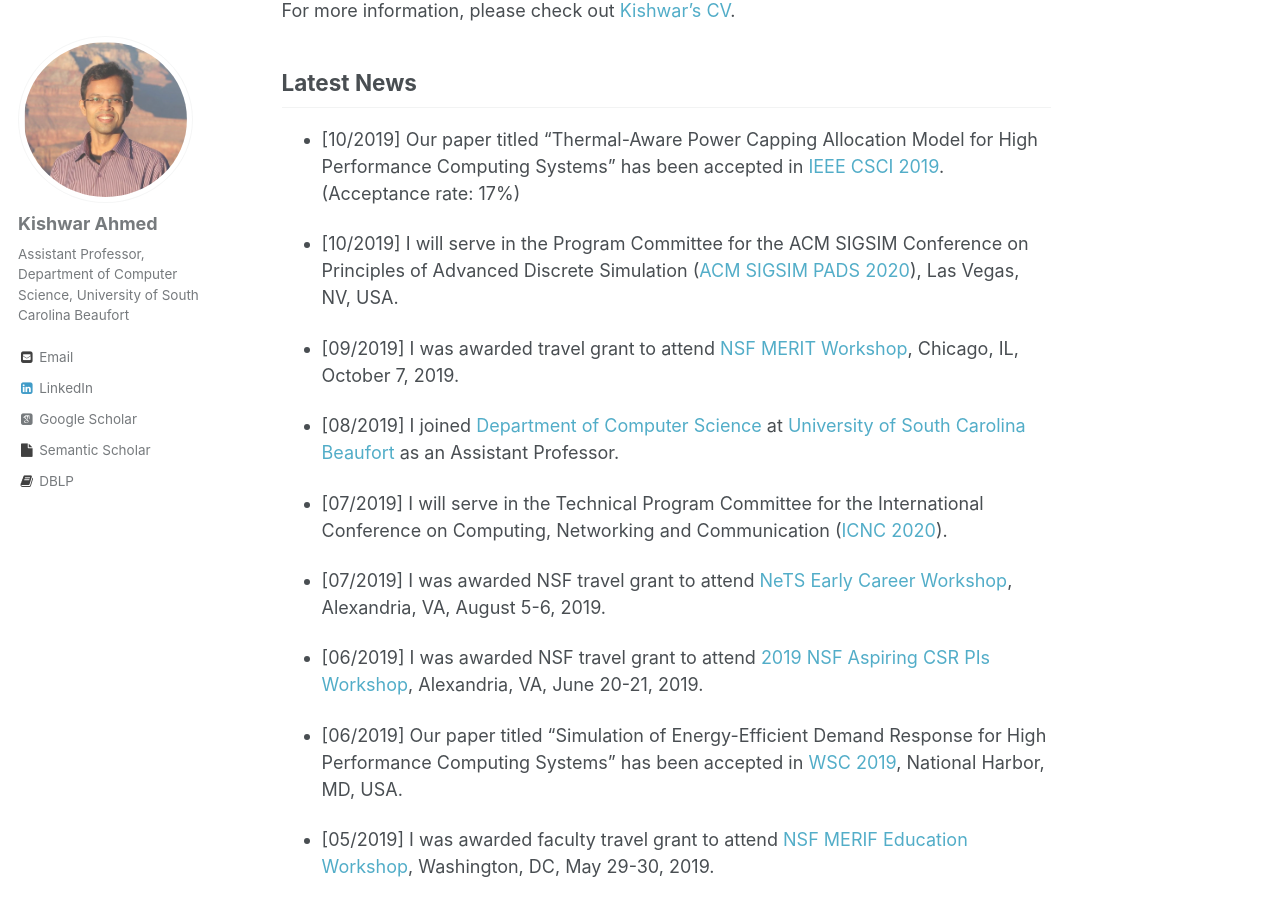
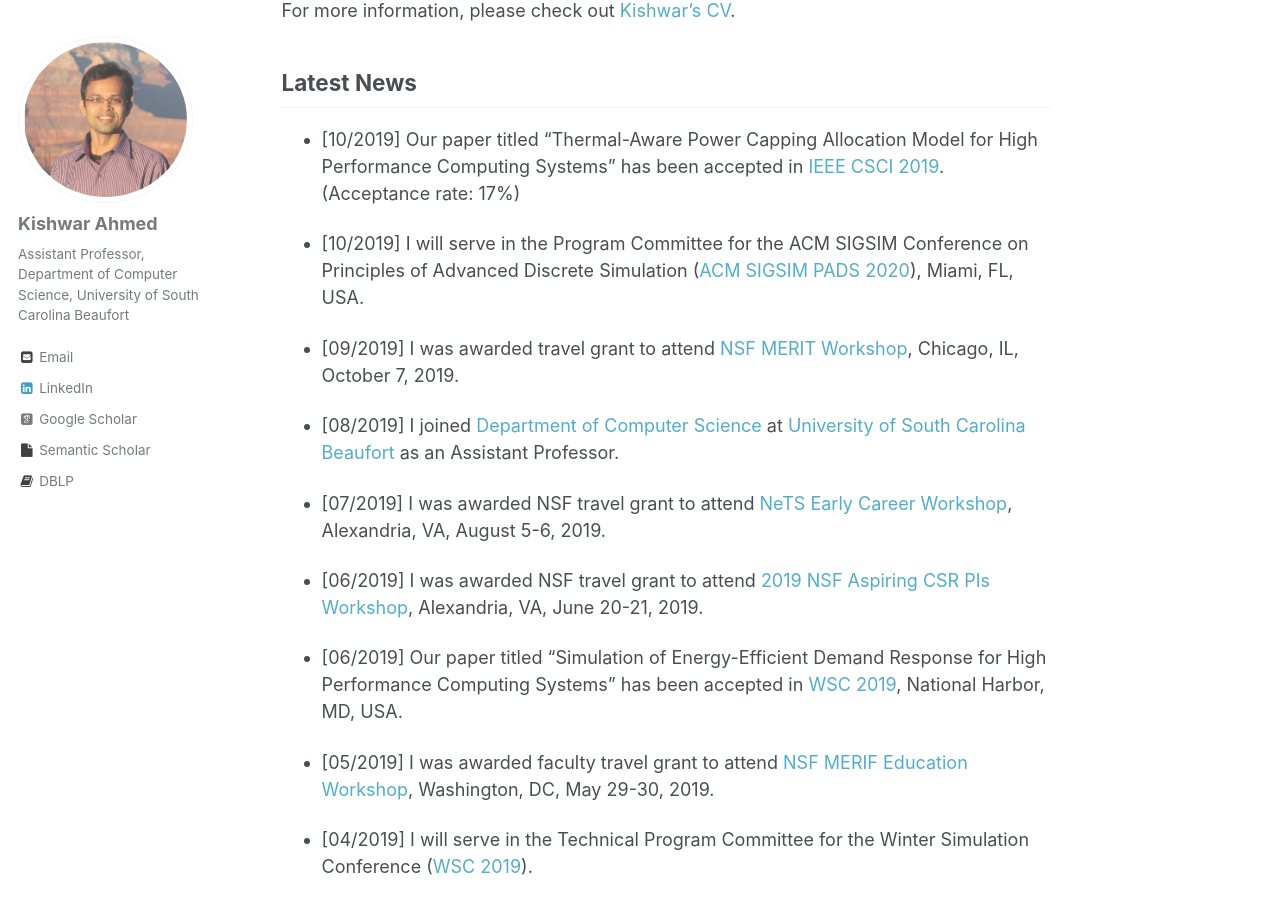
Before and after one commit to kishwarbd/kishwarbd.github.io, a Jekyll site: the page built from _pages/about.md, in a window 1280 px wide and 900 px high, scrolled down 519 px. Built offline with Jekyll 4.4.1, drawn with Linux system fonts in a browser that asks for light colours; some web fonts are replaced.

Commit message:
updates.

```diff
--- a/_pages/about.md
+++ b/_pages/about.md
@@ -25,13 +25,11 @@ For more information, please check out [Kishwar’s CV](https://kishwarbd.github
 
 * [10/2019] Our paper titled “Thermal-Aware Power Capping Allocation Model for High Performance Computing Systems” has been accepted in [IEEE CSCI 2019](https://americancse.org/events/csci2019). (Acceptance rate: 17%)
 
-* [10/2019] I will serve in the Program Committee for the ACM SIGSIM Conference on Principles of Advanced Discrete Simulation ([ACM SIGSIM PADS 2020](https://www.acm-sigsim-pads.org/)), Las Vegas, NV, USA.
+* [10/2019] I will serve in the Program Committee for the ACM SIGSIM Conference on Principles of Advanced Discrete Simulation ([ACM SIGSIM PADS 2020](https://www.acm-sigsim-pads.org/)), Miami, FL, USA.
 
 * [09/2019] I was awarded travel grant to attend [NSF MERIT Workshop](https://icnp19.cs.ucr.edu/merit.html), Chicago, IL, October 7, 2019.
 
 * [08/2019] I joined [Department of Computer Science](https://www.uscb.edu/academics/academic_departments/school-of-science-and-mathematics/computer-science/) at [University of South Carolina Beaufort](https://www.uscb.edu/) as an Assistant Professor.
-
-* [07/2019] I will serve in the Technical Program Committee for the International Conference on Computing, Networking and Communication ([ICNC 2020](http://www.conf-icnc.org/2020/)).
 
 * [07/2019] I was awarded NSF travel grant to attend [NeTS Early Career Workshop](https://sites.google.com/view/netsearlycareer2019/home), Alexandria, VA, August 5-6, 2019.
 
```
